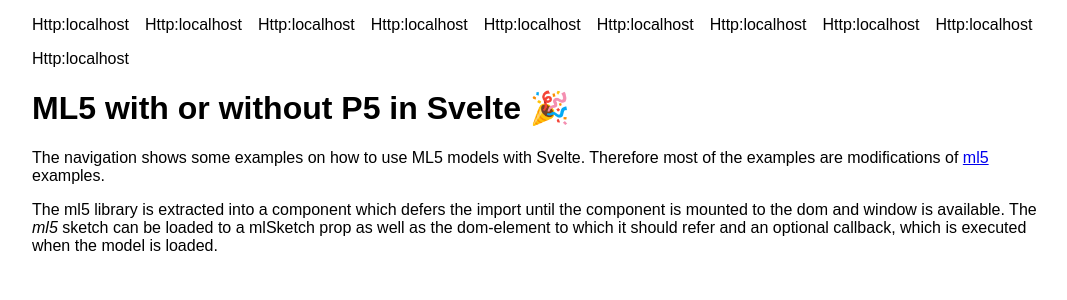
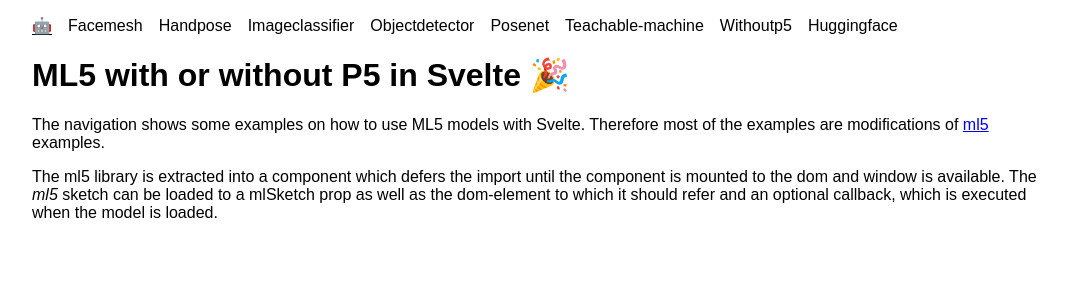
Before and after one commit to Radialarray/ml5-svelte, a SvelteKit app: page / in a window 1280 px wide. Shown: the top 300 px of the page, without its empty margins (96-1163 px from the left). Built offline with nearby package versions, Linux system fonts and the light colour scheme.

Commit message:
fix: remove automatic navigation building and implement by hand

```diff
--- a/src/lib/utils/utility.ts
+++ /dev/null
@@ -1,35 +0,0 @@
-/**
- * Returns absolute paths to pages included in the modules
- *
- * @param url - import.meta.url
- * @param modules - import.meta.glob();
- * @returns Paths to pages excluding routes with dynamic parameters
- */
-export const getPages = (url: string, modules: Record<string, unknown>): string[] => {
-	/*
-	 * Possible url values
-	 * Server: file:///____/src/routes/index.svelte
-	 * Client(dev): http://127.0.0.1:____/src/routes/index.svelte?t=1658306082278
-	 * Client(preview): http://127.0.0.1:____/_app/immutable/pages/index.svelte-e7ea94ef.js
-	 */
-	const directory = url
-		.replace(/(.*?)\/src\/routes\//, '/')
-		.replace(/(.*?)\/immutable\/pages\//, '/')
-		.replace(/(.*?)\/var\/task\//, '/') // Vercel
-		.replace(/\/([^/])*.svelte.*/, '/');
-
-	const paths = Object.keys(modules)
-		// Convert relative path to absolute path
-		.map((path) => path.replace(/^(.\/)/, directory))
-		// Filter private modules (default regular expression in SvelteKit)
-		.filter((path) => !/(?:(?:^_|\/_)|(?:^\.|\/\.)(?!well-known))/.test(path))
-		// Filter paths with dynamic parameters (e.g. /blog/[slug].svelte)
-		.filter((path) => !/\[.*\]/.test(path))
-		// Remove '/index', layout name (@___), and file extension (.svelte)
-		.map((path) => path.replace(/(\/index|\/\+page)?(@.*)?.svelte/, ''))
-		// Set empty path string to '/' ('./index.svelte' is converted to '')
-		.map((path) => path || '/')
-		.sort();
-
-	return paths;
-};
--- a/src/routes/+layout.svelte
+++ b/src/routes/+layout.svelte
@@ -1,10 +1,16 @@
 <script>
-	import { getPages } from '$lib/utils/utility'; // Path to the utility function
 	import { getStores, navigating, page, updated } from '$app/stores';
-	const { url } = import.meta;
-	const modules = import.meta.glob('./**/*.svelte'); // Include subfolder
-	// const modules = import.meta.glob('./**.svelte'); // Current folder only
-	const pages = getPages(url, modules);
+	const pages = [
+		'/',
+		'/facemesh',
+		'/handpose',
+		'/imageclassifier',
+		'/objectdetector',
+		'/posenet',
+		'/teachable-machine',
+		'/withoutp5',
+		'/huggingface'
+	];
 
 	console.log();
 
```
